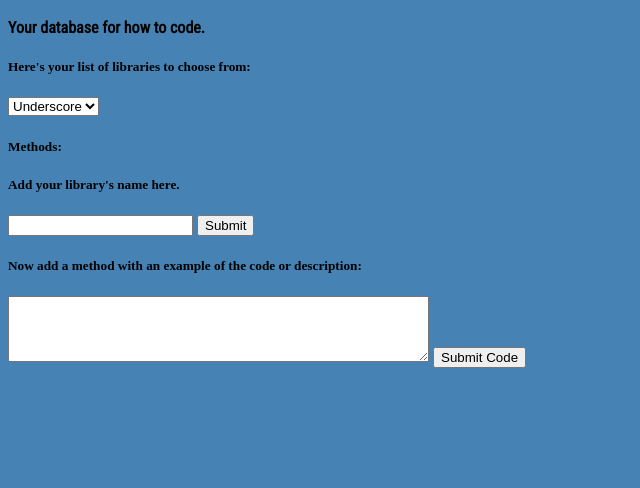
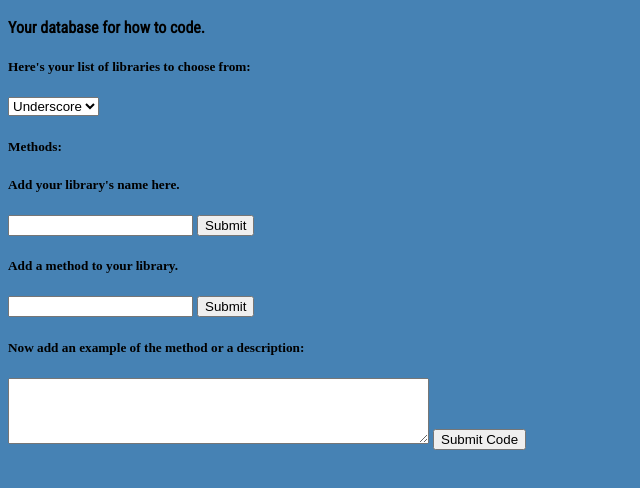
Before and after one commit to zoverlvx/node_overdocs, a website: page public/index.html in a window 1280 px wide. Shown: the part 106-594 px from the top of the page, without its empty margins (0-640 px from the left). Drawn offline with nearby package versions, Linux system fonts and the light colour scheme; no server answers.

Commit message:
HTML updated to reflect new UI

```diff
--- a/public/index.html
+++ b/public/index.html
@@ -38,22 +38,29 @@ I might prefer this one-->
 
     </div>
 
+    <div id="output">
+    <!--On method option selected: append description-->
+</div>
+
 
     <h5>Add your library's name here.</h5>
     <form>
-        <input type="text" name="lib_input" />
+        <input type="text" name="lib_name" />
         <input type="submit" value="Submit" />
     </form>
 
-<h5>Now add a method with an example of the code or description:</h5>
+    <h5>Add a method to your library.</h5>
+    <form>
+        <input type="text" name="method_name" />
+        <input type="submit" value="Submit" />
+    </form>
+
+<h5>Now add an example of the method or a description:</h5>
 <form>
     <textarea rows="4" cols="50"></textarea>
     <button type="submit">Submit Code</button>
 </form>
 
-<div id="output">
-
-</div>
 
 <script
   src="https://code.jquery.com/jquery-3.1.1.min.js"
```
